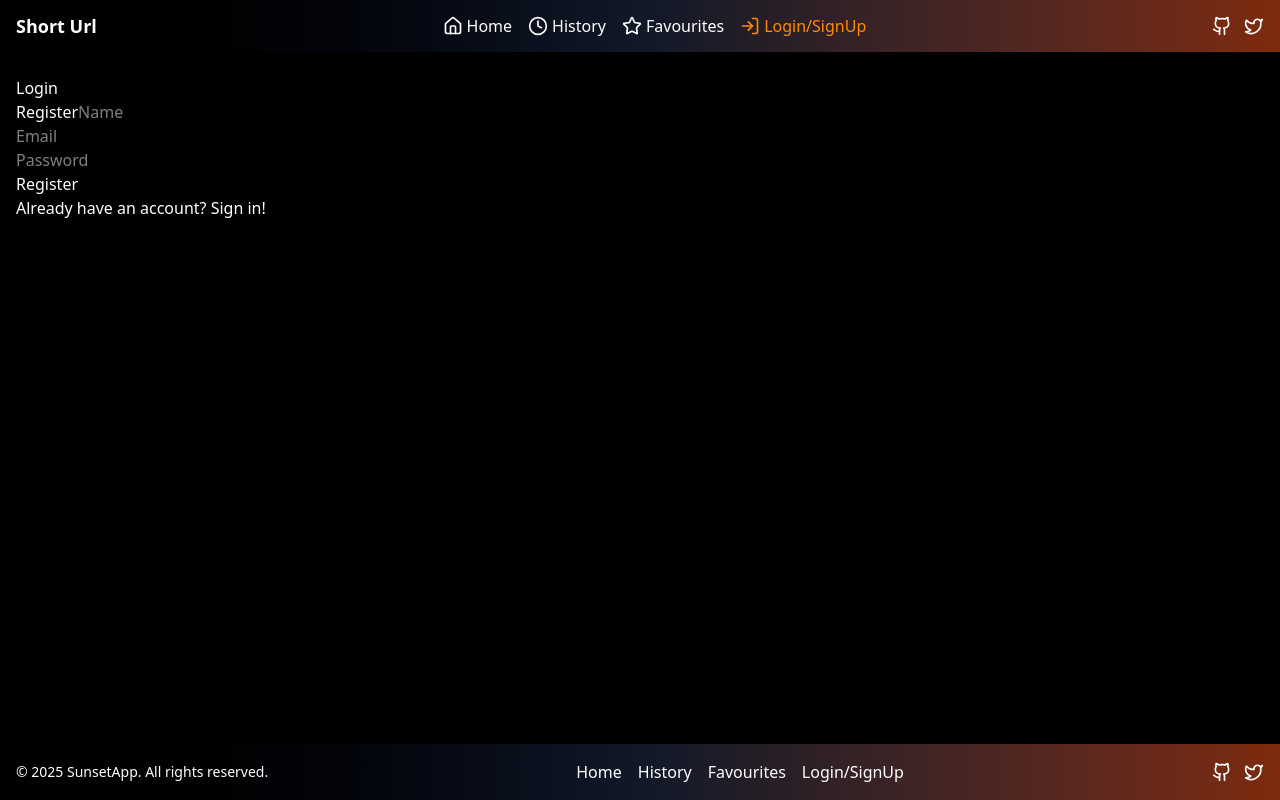
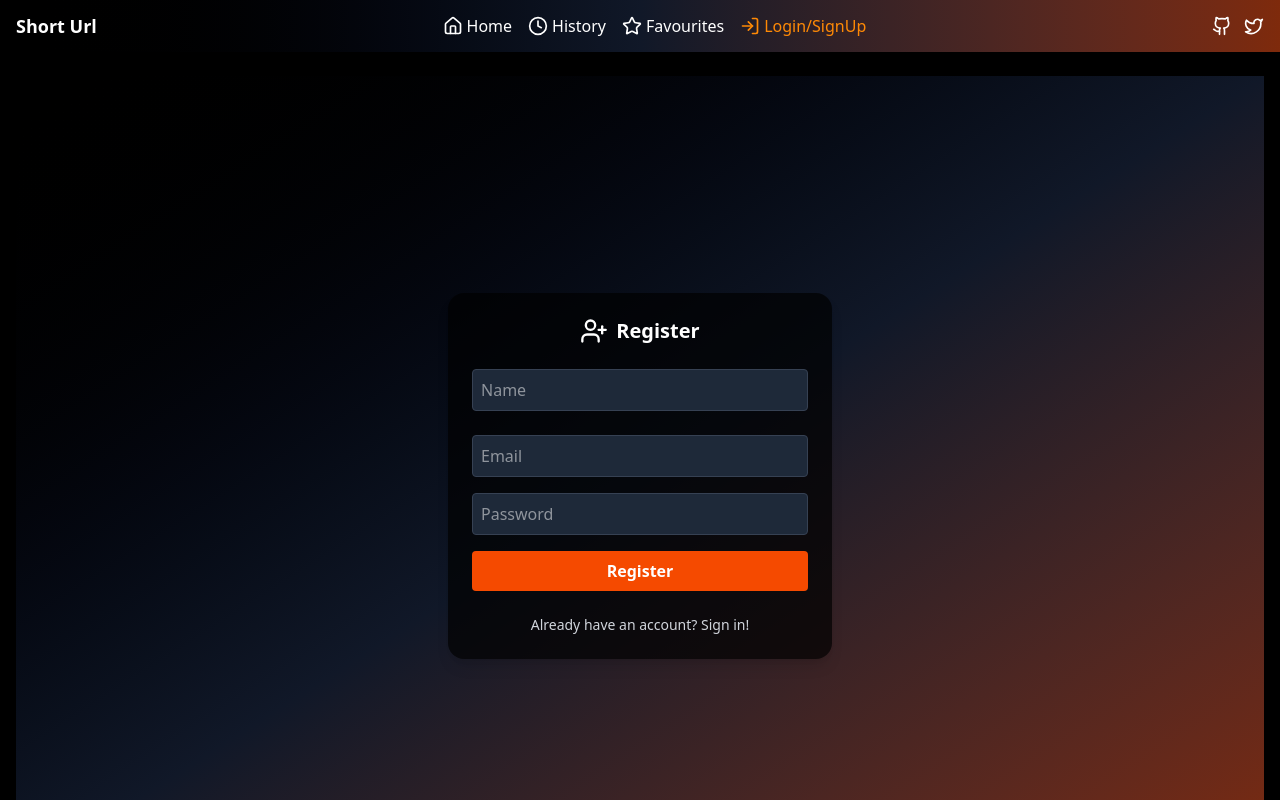
Before and after one commit to Aayushman-nvm/Short-url-generator, a React (Vite) app in the folder client/: page / in a window 1280 px wide. Both pictures are taken after a click on the element "Don't have an account? Sign up!". Shown: the top 800 px of the page. Built offline with nearby package versions, Linux system fonts and the light colour scheme.

Commit message:
Styled login and register component

```diff
--- a/client/src/Components/Register.jsx
+++ b/client/src/Components/Register.jsx
@@ -1,5 +1,3 @@
-import React from 'react'
-
 function Register({
     values,
     errors,
@@ -8,18 +6,20 @@ function Register({
     handleChange,
 }) {
     return (
-        <div>Register
+        <div>
             <input
                 placeholder="Name"
                 onBlur={handleBlur}
                 onChange={handleChange}
                 value={values.name || ""}
-                name="name" />
+                name="name"
+                className="w-full p-2 rounded bg-gray-800 border border-gray-700 focus:outline-none focus:border-orange-400 mb-2"
+            />
             {touched.name && errors.name && (
-                <p className="text-red-500 text-sm">{errors.name}</p>
+                <p className="text-red-400 text-xs">{errors.name}</p>
             )}
         </div>
-    )
+    );
 }
 
-export default Register
+export default Register;
--- a/client/src/Pages/Login.jsx
+++ b/client/src/Pages/Login.jsx
@@ -1,17 +1,18 @@
-import { Formik } from "formik"
-import * as yup from "yup"
-import { useState } from "react"
+import { Formik } from "formik";
+import * as yup from "yup";
+import { useState } from "react";
 import { useNavigate } from "react-router-dom";
 import { useDispatch } from "react-redux";
-import {setUser, setToken} from "../States/slice.js";
+import { setUser, setToken } from "../States/slice.js";
 import Register from "../Components/Register";
+import { LogIn, UserPlus } from "lucide-react";
 
 function Login() {
   const [pageType, setPageType] = useState("login");
   const isLogin = pageType === "login";
   const isRegister = pageType === "register";
   const navigate = useNavigate();
-  const dispatch=useDispatch();
+  const dispatch = useDispatch();
 
   const loginSchema = yup.object().shape({
     email: yup.string().email("Invalid email").required("Required"),
@@ -24,54 +25,32 @@ function Login() {
     name: yup.string().required("Required"),
   });
 
-  const initialValuesLogin = {
-    email: "",
-    password: ""
-  }
-
-  const initialValuesRegister = {
-    email: "",
-    password: "",
-    name: ""
-  }
+  const initialValuesLogin = { email: "", password: "" };
+  const initialValuesRegister = { email: "", password: "", name: "" };
 
   async function handleRegister(values, onSubmitProps) {
-
     const response = await fetch("http://localhost:5000/register", {
       method: "POST",
       headers: { "Content-Type": "application/json" },
       body: JSON.stringify(values),
     });
-
     const registeredUser = await response.json();
-    console.log("Registered User: ", registeredUser);
-
     onSubmitProps.resetForm();
-    if (registeredUser) {
-      setPageType("login");
+    if (registeredUser) setPageType("login");
   }
-  };
 
   async function handleLogin(values, onSubmitProps) {
-    console.log("Login function");
-    console.log("Login values",values);
     const response = await fetch("http://localhost:5000/login", {
       method: "POST",
       headers: { "Content-type": "application/json" },
       body: JSON.stringify(values),
     });
-
     const loginUser = await response.json();
-    console.log("Login user: ",loginUser);
-    console.log("USER: ",loginUser.user);
-    console.log("TOKEN: ",loginUser.token);
     dispatch(setUser(loginUser.user));
     dispatch(setToken(loginUser.token));
     onSubmitProps.resetForm();
-    if (loginUser) {
-      navigate("/home");
+    if (loginUser) navigate("/home");
   }
-  };
 
   async function handleFormSubmit(values, onSubmitProps) {
     if (isLogin) {
@@ -82,8 +61,17 @@ function Login() {
   }
 
   return (
-    <div>Login
-      <Formik onSubmit={handleFormSubmit} initialValues={isLogin ? initialValuesLogin : initialValuesRegister} validationSchema={isLogin ? loginSchema : registerSchema}>
+    <div className="flex justify-center items-center min-h-screen bg-gradient-to-br from-black via-gray-900 to-orange-900 px-4">
+      <div className="bg-black/70 p-6 rounded-2xl shadow-lg w-full max-w-sm text-white">
+        <div className="flex items-center space-x-2 mb-6 justify-center">
+          {isLogin ? <LogIn size={28} /> : <UserPlus size={28} />}
+          <h2 className="text-xl font-semibold">{isLogin ? "Login" : "Register"}</h2>
+        </div>
+        <Formik
+          onSubmit={handleFormSubmit}
+          initialValues={isLogin ? initialValuesLogin : initialValuesRegister}
+          validationSchema={isLogin ? loginSchema : registerSchema}
+        >
           {({
             values,
             errors,
@@ -91,40 +79,50 @@ function Login() {
             handleBlur,
             handleChange,
             handleSubmit,
-          setFieldValue,
             resetForm,
           }) => (
-          <form onSubmit={handleSubmit}>
+            <form onSubmit={handleSubmit} className="space-y-4">
               {isRegister && (
-              <Register values={values}
+                <Register
+                  values={values}
                   errors={errors}
                   touched={touched}
                   handleBlur={handleBlur}
-                handleChange={handleChange} />
+                  handleChange={handleChange}
+                />
               )}
               <div>
-              <input placeholder="Email"
+                <input
+                  placeholder="Email"
                   onBlur={handleBlur}
                   onChange={handleChange}
                   value={values.email}
                   name="email"
-                type="email" />
+                  type="email"
+                  className="w-full p-2 rounded bg-gray-800 border border-gray-700 focus:outline-none focus:border-orange-400"
+                />
                 {touched.email && errors.email && (
-                <p className="text-red-500 text-sm mt-1">{errors.email}</p>
+                  <p className="text-red-400 text-xs mt-1">{errors.email}</p>
                 )}
               </div>
               <div>
-              <input placeholder="Password"
+                <input
+                  placeholder="Password"
                   onBlur={handleBlur}
                   onChange={handleChange}
                   value={values.password}
                   name="password"
-                type="password" />
+                  type="password"
+                  className="w-full p-2 rounded bg-gray-800 border border-gray-700 focus:outline-none focus:border-orange-400"
+                />
                 {touched.password && errors.password && (
-                <p className="text-red-500 text-sm mt-1">{errors.password}</p>
+                  <p className="text-red-400 text-xs mt-1">{errors.password}</p>
                 )}
               </div>
-            <button type="submit">
+              <button
+                type="submit"
+                className="w-full bg-orange-600 hover:bg-orange-500 text-white py-2 rounded transition font-semibold"
+              >
                 {isLogin ? "Login" : "Register"}
               </button>
               <p
@@ -132,17 +130,18 @@ function Login() {
                   setPageType(isLogin ? "register" : "login");
                   resetForm();
                 }}
+                className="text-center text-sm text-gray-300 hover:text-orange-400 cursor-pointer mt-2"
               >
                 {isLogin
                   ? "Don't have an account? Sign up!"
                   : "Already have an account? Sign in!"}
               </p>
             </form>
-        )
-        }
+          )}
         </Formik>
       </div>
-  )
+    </div>
+  );
 }
 
-export default Login
+export default Login;
```
Lines whose indentation alone changed are shown as unchanged.
